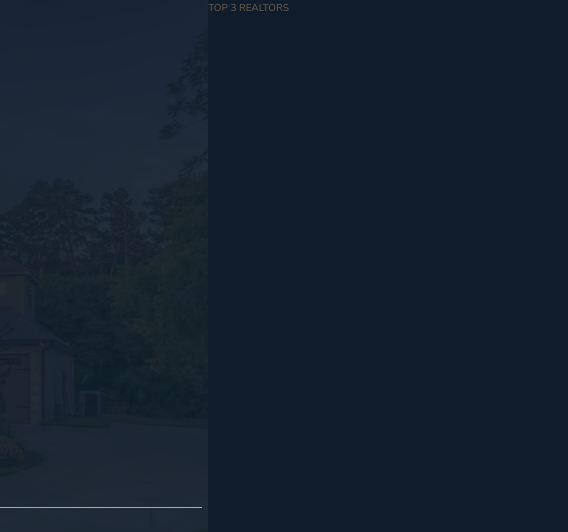
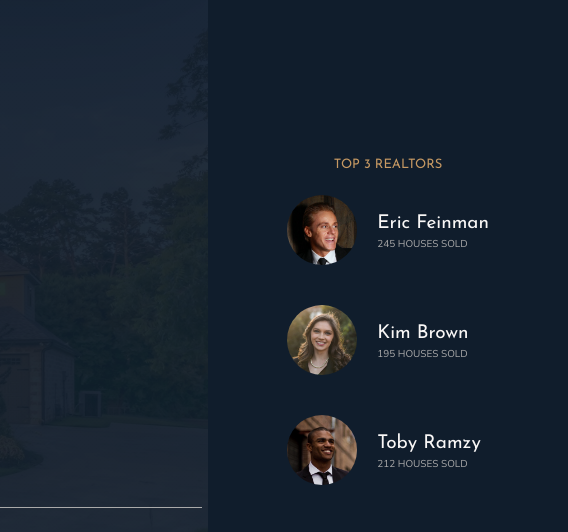
Before and after one commit to SeverusVape/SASS_EXAMPLES, a website: page NEXTER/index.html in a window 1280 px wide. Shown: the top 532 px of the page, 712-1280 px from the left. Drawn offline with nearby package versions, Linux system fonts and the light colour scheme.

Commit message:
Realtors section

```diff
--- a/NEXTER/index.html
+++ b/NEXTER/index.html
@@ -35,7 +35,40 @@
         </header>
 
         <!-- REALTORS -->
-        <div class="realtors">TOP 3 REALTORS</div>
+        <div class="realtors">
+            <h3 class="heading-3">Top 3 Realtors</h3>
+            <div class="realtors__list">
+                <img
+                    src="img/realtor-1.jpeg"
+                    alt="realtor"
+                    class="realtors__img"
+                />
+                <div class="realtors__details">
+                    <h4 class="heading-4 heading-4--light">Eric Feinman</h4>
+                    <p class="realtors__sold">245 houses sold</p>
+                </div>
+
+                <img
+                    src="img/realtor-2.jpeg"
+                    alt="realtor"
+                    class="realtors__img"
+                />
+                <div class="realtors__details">
+                    <h4 class="heading-4 heading-4--light">Kim Brown</h4>
+                    <p class="realtors__sold">195 houses sold</p>
+                </div>
+
+                <img
+                    src="img/realtor-3.jpeg"
+                    alt="realtor"
+                    class="realtors__img"
+                />
+                <div class="realtors__details">
+                    <h4 class="heading-4 heading-4--light">Toby Ramzy</h4>
+                    <p class="realtors__sold">212 houses sold</p>
+                </div>
+            </div>
+        </div>
 
         <!-- FEATURES -->
         <section class="features">
--- a/NEXTER/sass/_realtors.scss
+++ b/NEXTER/sass/_realtors.scss
@@ -1,4 +1,31 @@
 .realtors {
     background-color: $color-secondary;
     grid-column: col-start 7 / full-end;
+    padding: 3rem;
+
+    display: grid;
+    align-content: center;
+    justify-content: center;
+    justify-items: center;
+    grid-row-gap: 2rem;
+
+    &__list {
+        display: grid;
+        grid-template-columns: min-content max-content;
+        grid-column-gap: 2rem;
+        grid-row-gap: 5vh;
+        align-items: center;
+    }
+
+    &__img {
+        width: 7rem;
+        border-radius: 50%;
+        display: block;
+    }
+
+    &__sold {
+        text-transform: uppercase;
+        color: $color-grey-light-2;
+        margin-top: -3px;
+    }
 }
```
Also changed, not shown: NEXTER/css/style.css.
